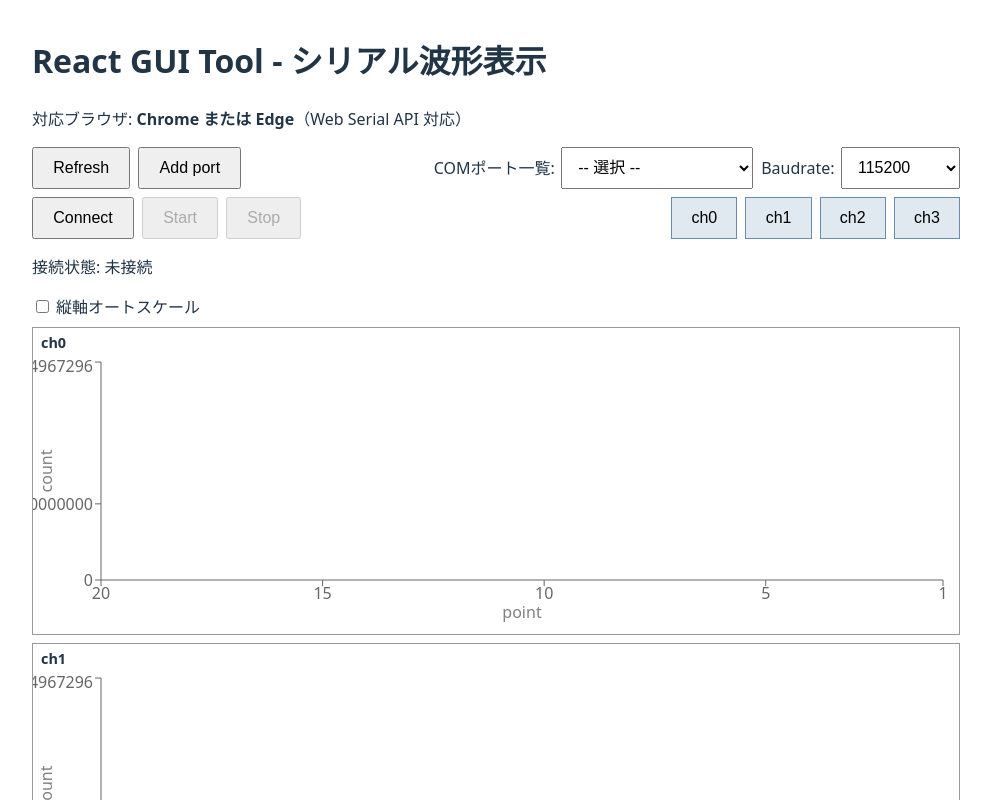
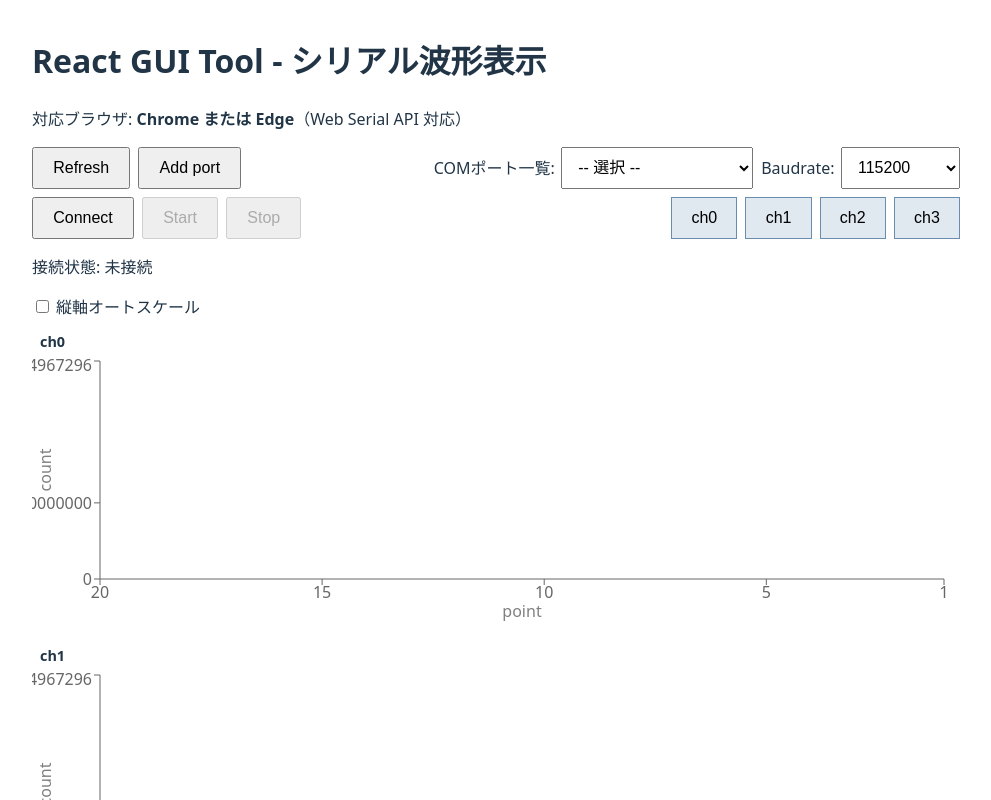
Before and after one commit to naoiw/react-gui-tool, a React (Vite) app: page / in a window 1280 px wide. Shown: the top 800 px of the page, without its empty margins (144-1135 px from the left). Built offline with nearby package versions, Linux system fonts and the light colour scheme.

Commit message:
remove : 各グラフを囲っている四角形を除去

```diff
--- a/src/components/WaveformChart.tsx
+++ b/src/components/WaveformChart.tsx
@@ -118,7 +118,6 @@ export function WaveformChart({
               style={{
                 display: channelVisible[ch] !== false ? undefined : 'none',
                 width: '100%',
-                border: '1px solid #999',
                 boxSizing: 'border-box',
                 overflow: 'visible',
               }}
```
